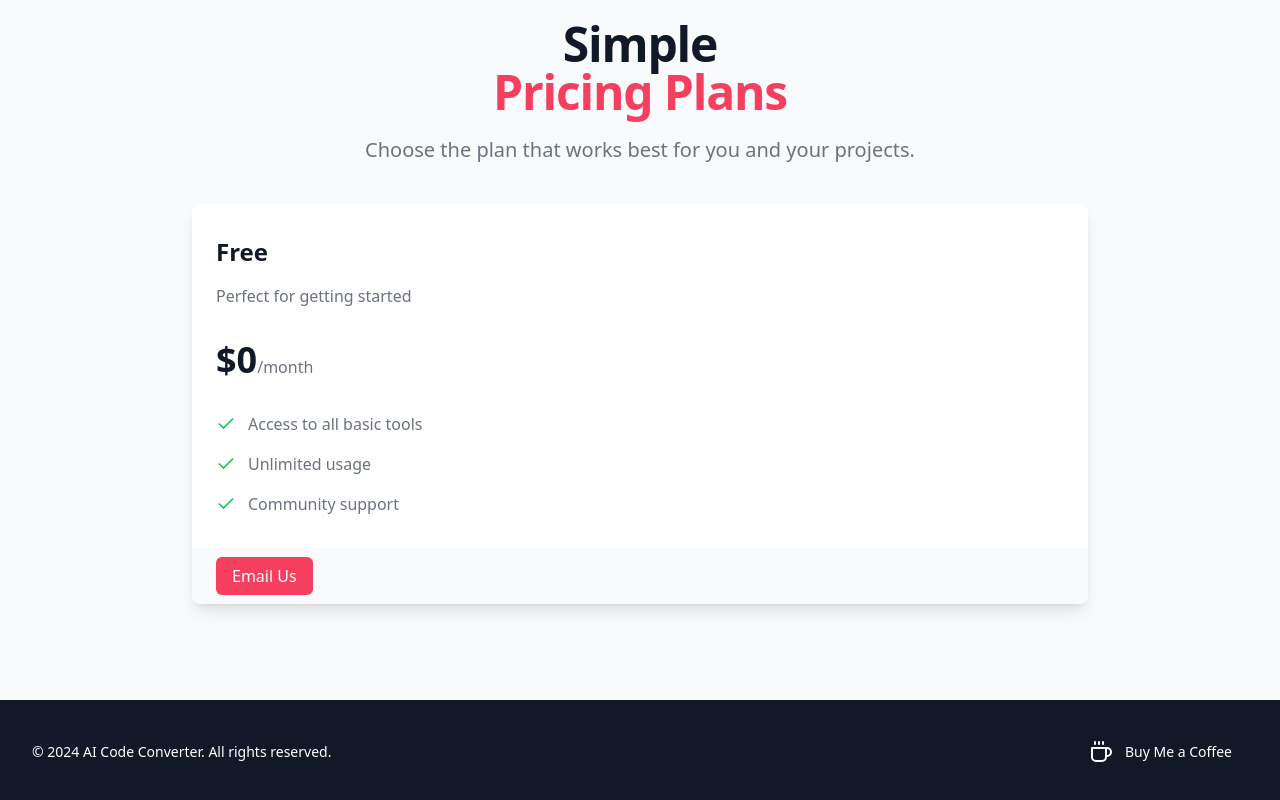
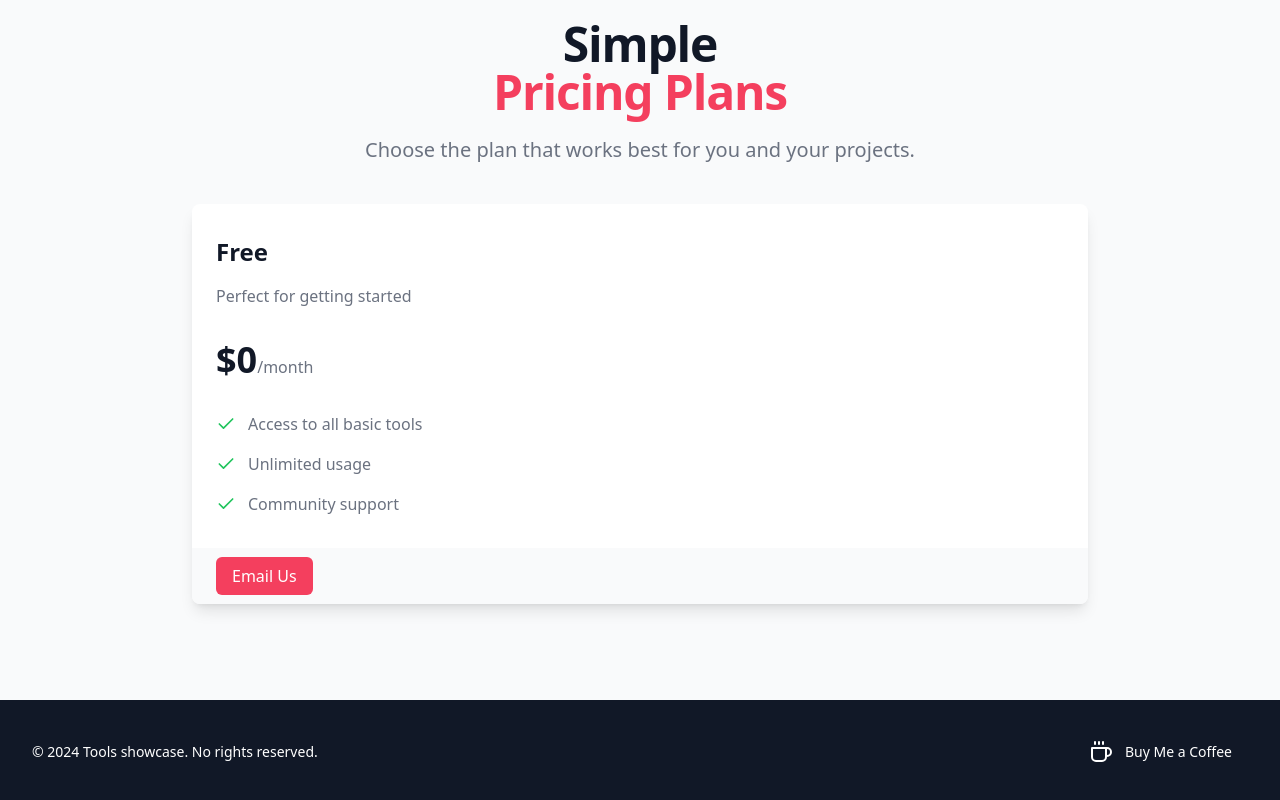
Before and after one commit to pallavkumarjha/tools-showcase, a React (Vite) app: page / in a window 1280 px wide. Shown: the part 884-1684 px from the top of the page. Built offline with nearby package versions, Linux system fonts and the light colour scheme.

Commit message:
chore: added footer

```diff
--- a/src/App.tsx
+++ b/src/App.tsx
@@ -231,7 +231,7 @@ export default function ToolShowcase() {
         <footer className="bg-gray-900 text-white mt-12">
         <div className="max-w-7xl mx-auto py-8 px-4 sm:px-6 lg:px-8 flex flex-col sm:flex-row justify-between items-center space-y-4 sm:space-y-0">
           <p className="text-center text-sm">
-            &copy; 2024 AI Code Converter. All rights reserved.
+            &copy; 2024 Tools showcase. No rights reserved.
           </p>
           <button
             onClick={() => window.open('https://buymeacoffee.com/pallavjha', '_blank')}
```
